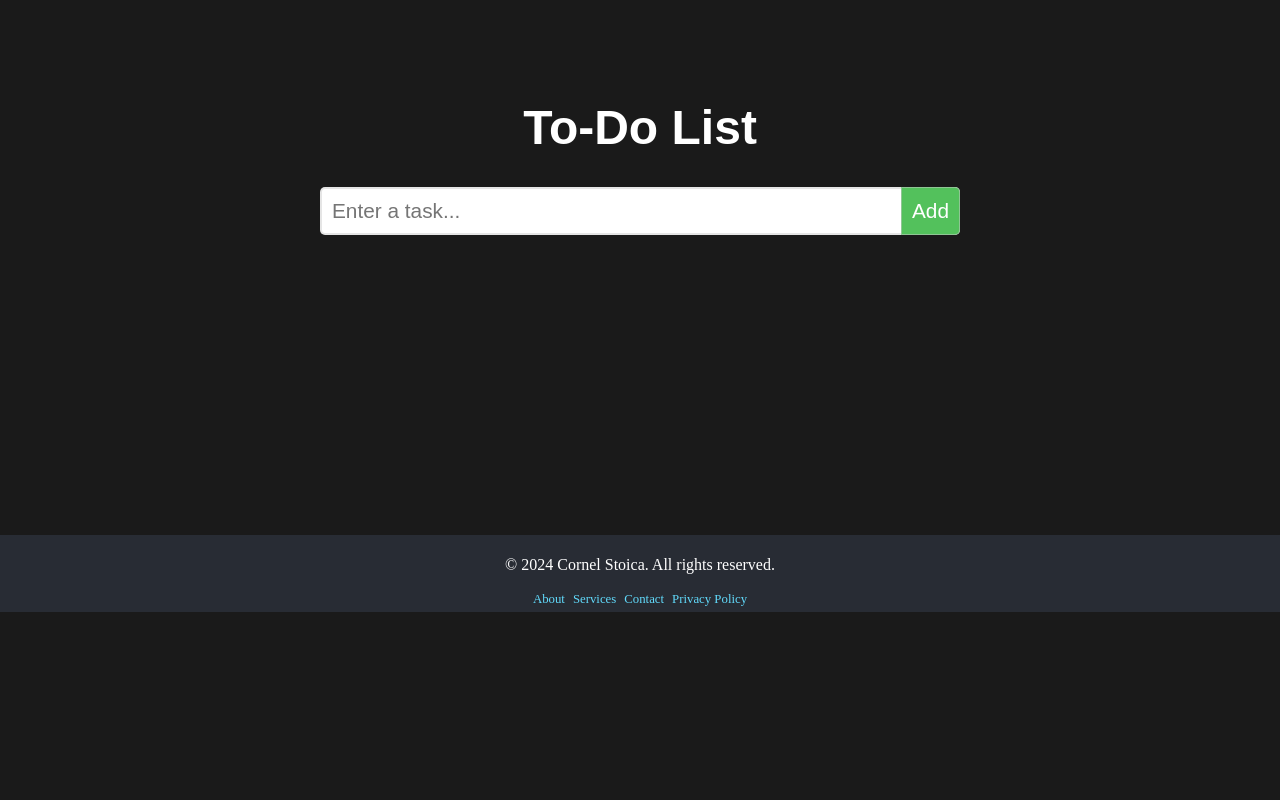
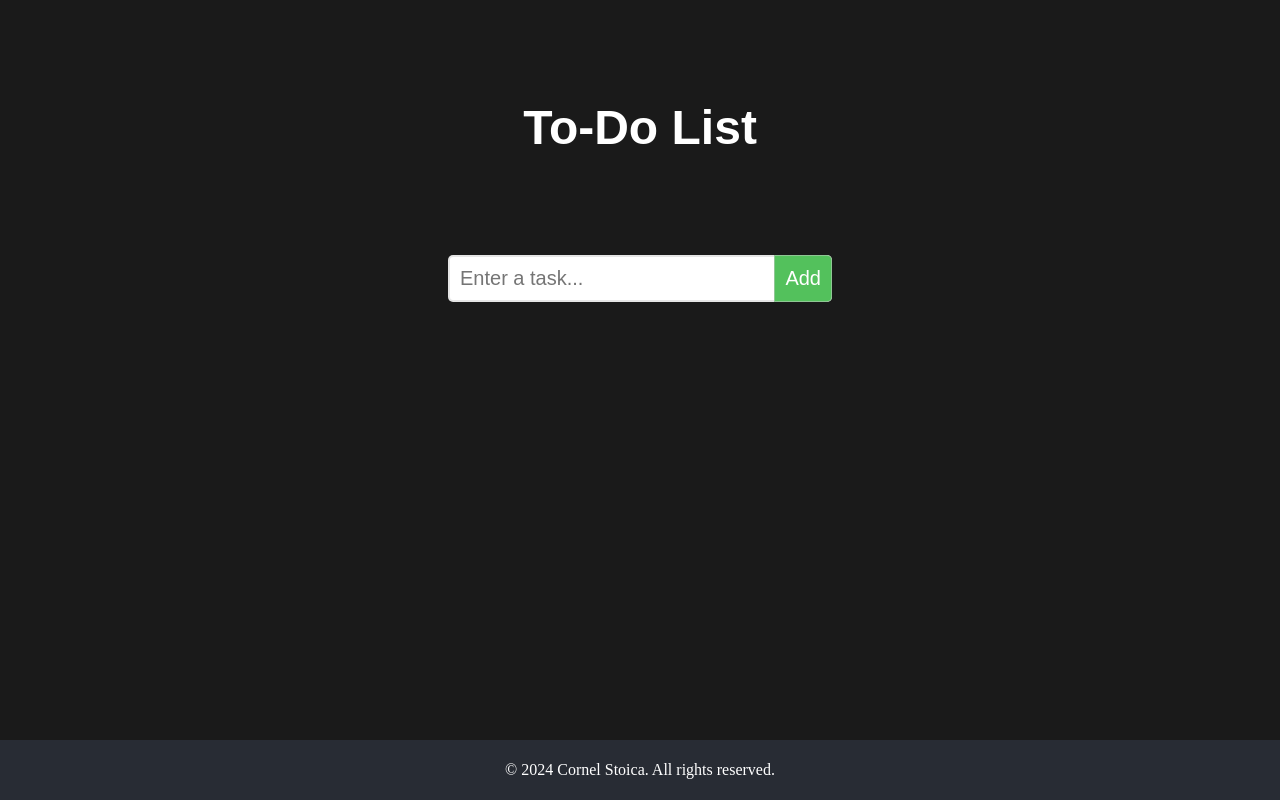
Before and after one commit to cornelgit/React-To-Do-List-App, a React (Vite) app: page / in a window 1280 px wide. Built offline with nearby package versions, Linux system fonts and the light colour scheme.

Commit message:
improved footer section, reduced overall page font sizes and width of elements, adding additional margins for top elements

```diff
--- a/src/Components/Footer.jsx
+++ b/src/Components/Footer.jsx
@@ -9,12 +9,6 @@ function Footer() {
                         &copy; {new Date().getFullYear()} Cornel Stoica. All
                         rights reserved.
                     </p>
-                    <div className="footer-links">
-                        <a href="#about">About</a>
-                        <a href="#services">Services</a>
-                        <a href="#contact">Contact</a>
-                        <a href="#privacy">Privacy Policy</a>
-                    </div>
                 </div>
             </div>
         </footer>
--- a/src/Components/footer.css
+++ b/src/Components/footer.css
@@ -4,8 +4,10 @@
     padding: 5px 0; /* Reduced top and bottom padding */
     text-align: center;
     width: 100%;
-    position: relative;
+    position: absolute;
+    left: 0;
     bottom: 0;
+    right: 0;
     margin-top: 250px;
 }
 
@@ -20,20 +22,3 @@
     flex-direction: column;
     align-items: center;
 }
-
-.footer-links {
-    margin: 2px 0 0 0; /* Margin above the links */
-    display: flex;
-    gap: 8px; /* Space between links */
-}
-
-.footer-links a {
-    color: #61dafb;
-    text-decoration: none;
-    font-size: 0.8rem; /* Font size for links */
-    transition: color 0.3s ease;
-}
-
-.footer-links a:hover {
-    color: #21a1f1;
-}
--- a/src/index.css
+++ b/src/index.css
@@ -54,7 +54,7 @@ button {
 }
 
 li {
-    font-size: 2rem;
+    font-size: 1.5rem;
     padding: 5px 2px 5px 5px;
     background-color: hsl(0, 0%, 97%);
     margin-bottom: 5px;
@@ -62,7 +62,7 @@ li {
     border-radius: 5px;
     display: flex;
     align-items: center;
-    width: 75%;
+    width: 50%;
     text-align: start;
 }
 
@@ -89,8 +89,8 @@ li {
 .input-and-button {
     position: relative;
     margin-bottom: 50px;
-    width: 50%;
-    margin: 0px auto 50px auto;
+    width: 30%;
+    margin: 0px auto 100px auto;
 }
 
 .input-task-box {
@@ -98,7 +98,7 @@ li {
     border: 2px solid hsla(0, 0%, 80%, 0.5);
     border-radius: 5px;
     margin-right: 1px;
-    font-size: 1.3rem;
+    font-size: 1.25rem;
     color: hsla(0, 0%, 0%, 0.75);
     width: 100%;
     padding-right: 60px;
@@ -110,7 +110,7 @@ li {
     right: 0;
     top: 0;
     bottom: 0;
-    font-size: 1.3rem;
+    font-size: 1.25rem;
     background-color: hsl(125, 47%, 54%);
     border: 1px solid hsla(0, 0%, 80%, 0.5);
     border-radius: 0 5px 5px 0;
@@ -126,3 +126,7 @@ li {
     background-color: hsl(0, 0%, 60%);
     transition: background-color 0.3s ease;
 }
+
+.to-do-heading {
+    margin-bottom: 100px;
+}
```
